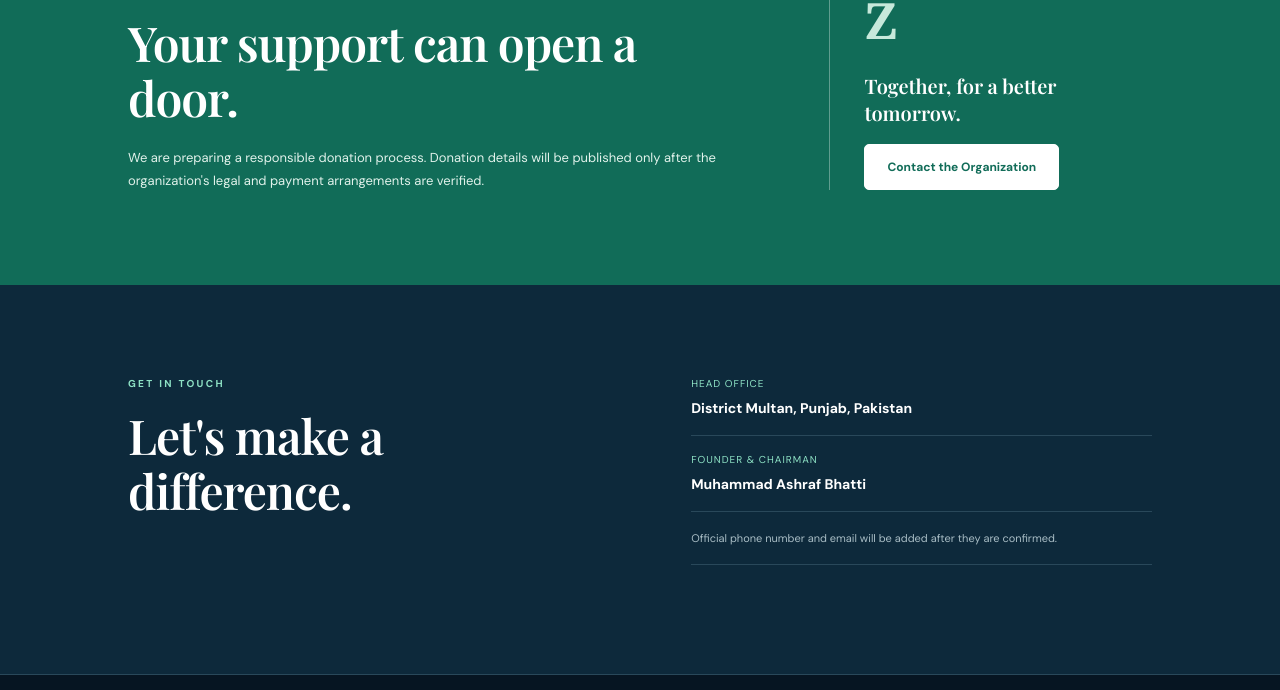
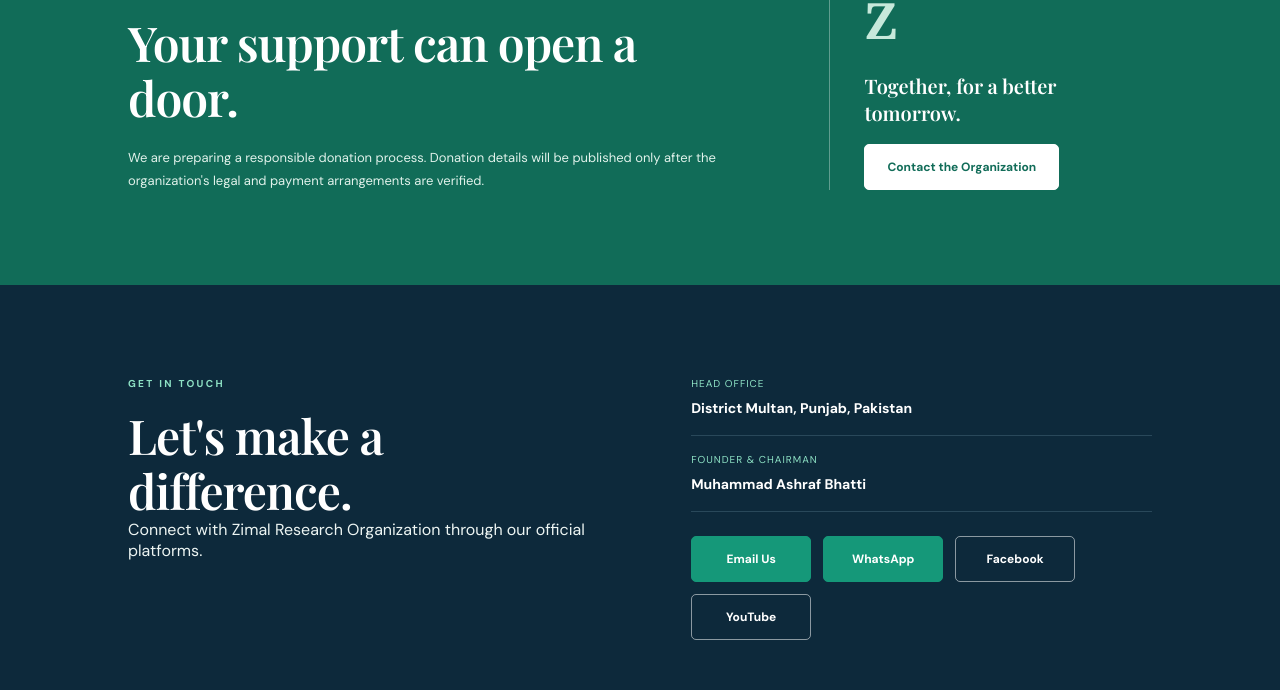
Before and after one commit to Zimalresearch/zimal-research-organization, a plain HTML site: page index.html in a window 1280 px wide. Shown: the part 3269-3959 px from the top of the page. Drawn offline with nearby package versions, Linux system fonts and the light colour scheme; no server answers; a web font is replaced by a local one.

Commit message:
Enhance contact section with details and links
Added contact information and buttons for communication.

```diff
--- a/index.html
+++ b/index.html
@@ -10,6 +10,35 @@
 <script src="https://cdn.jsdelivr.net/npm/@supabase/supabase-js@2"></script>
 <script src="config.js"></script>
 <script defer src="app.js"></script>
+
+<style>
+/* Contact buttons */
+.contact-links {
+  display: flex;
+  flex-wrap: wrap;
+  gap: 12px;
+  margin-top: 24px;
+}
+.contact-links .btn {
+  display: inline-flex;
+  align-items: center;
+  justify-content: center;
+  min-width: 120px;
+  text-align: center;
+  text-decoration: none;
+}
+@media (max-width: 520px) {
+  .contact-links {
+    display: grid;
+    grid-template-columns: 1fr 1fr;
+  }
+  .contact-links .btn {
+    min-width: 0;
+    width: 100%;
+  }
+}
+</style>
+
 </head>
 <body>
 <header class="topbar">
@@ -130,11 +159,35 @@
  <div>
   <p class="eyebrow green" data-en="GET IN TOUCH" data-ur="رابطہ کریں">GET IN TOUCH</p>
   <h2 data-en="Let's make a difference." data-ur="آئیے تبدیلی لائیں۔">Let's make a difference.</h2>
+  <p data-en="Connect with Zimal Research Organization through our official platforms."
+     data-ur="زمل ریسرچ آرگنائزیشن سے ہمارے سرکاری پلیٹ فارمز کے ذریعے رابطہ کریں۔">
+     Connect with Zimal Research Organization through our official platforms.
+  </p>
  </div>
  <div class="contact-info">
-  <p><span data-en="Head Office" data-ur="مرکزی دفتر">Head Office</span><strong>District Multan, Punjab, Pakistan</strong></p>
-  <p><span data-en="Founder & Chairman" data-ur="بانی و چیئرمین">Founder & Chairman</span><strong>Muhammad Ashraf Bhatti</strong></p>
-  <p class="small-note" data-en="Official phone number and email will be added after they are confirmed." data-ur="سرکاری فون نمبر اور ای میل کی تصدیق کے بعد شامل کیے جائیں گے۔">Official phone number and email will be added after they are confirmed.</p>
+  <p>
+   <span data-en="Head Office" data-ur="مرکزی دفتر">Head Office</span>
+   <strong>District Multan, Punjab, Pakistan</strong>
+  </p>
+  <p>
+   <span data-en="Founder & Chairman" data-ur="بانی و چیئرمین">Founder & Chairman</span>
+   <strong>Muhammad Ashraf Bhatti</strong>
+  </p>
+  <div class="contact-links">
+   <a class="btn" href="mailto:bauquets40@gmail.com"
+      data-en="Email Us" data-ur="ای میل کریں">Email Us</a>
+   <a class="btn" href="https://wa.me/923078150477"
+      target="_blank" rel="noopener noreferrer"
+      data-en="WhatsApp" data-ur="واٹس ایپ">WhatsApp</a>
+   <a class="btn btn-outline"
+      href="https://www.facebook.com/profile.php?id=61569368128881"
+      target="_blank" rel="noopener noreferrer"
+      data-en="Facebook" data-ur="فیس بک">Facebook</a>
+   <a class="btn btn-outline"
+      href="https://www.youtube.com/channel/UCw5jQSvUtOYPfA_OSXQItYw"
+      target="_blank" rel="noopener noreferrer"
+      data-en="YouTube" data-ur="یوٹیوب">YouTube</a>
+  </div>
  </div>
 </section>
 </main>
```
